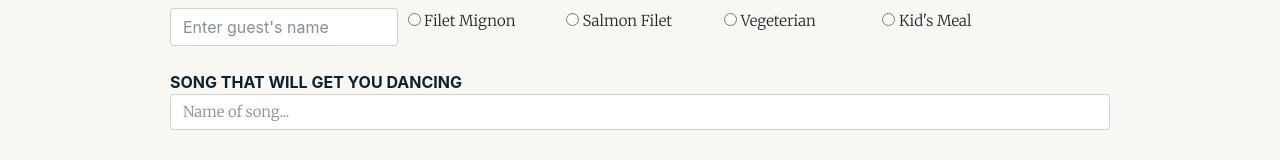
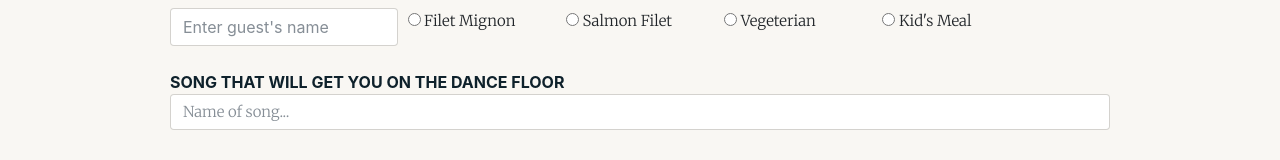
Before and after one commit to zwernberg/sarahandzach, a website: page index.html in a window 1280 px wide. Shown: the part 4133-4293 px from the top of the page. Drawn offline with Linux system fonts and the light colour scheme.

Commit message:
dancing wordage

```diff
--- a/index.html
+++ b/index.html
@@ -430,7 +430,7 @@
             </div>
 
             <div class="form-group">
-              <label class="col-xs-4 font-weight-bold sub-header-2 navy">SONG THAT WILL GET YOU DANCING</label>
+              <label class="col-xs-4 font-weight-bold sub-header-2 navy">SONG THAT WILL GET YOU ON THE DANCE FLOOR</label>
               <div class="col-xs-8">
                 <input id="song" name="song" placeholder="Name of song..." type="text" class="paragraph form-control">
               </div>
```
